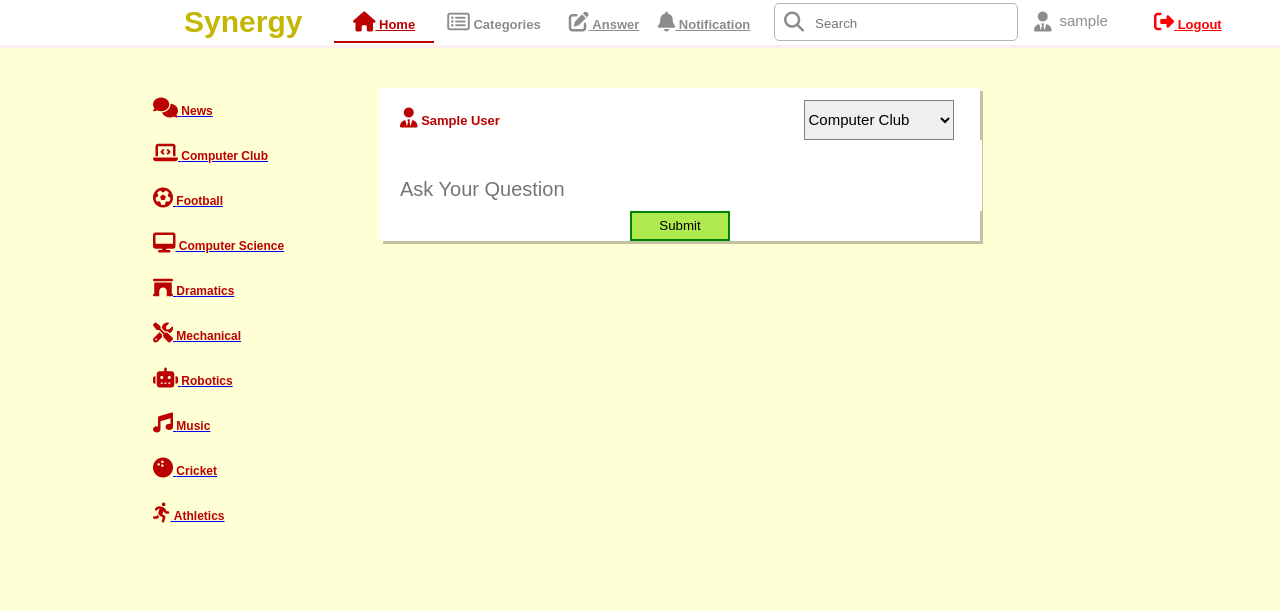
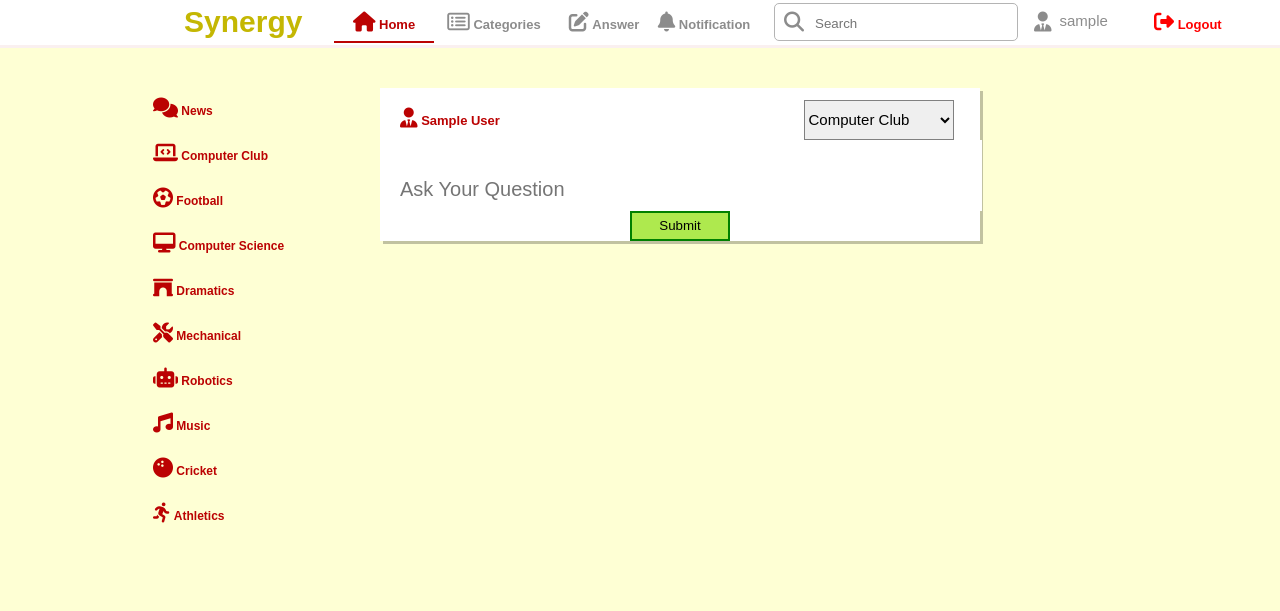
Before and after one commit to Mini-Malatia-Gang/MNNITians_any_query, a PHP site: page /Welcome2.php in a window 1280 px wide. Shown: the top 611 px of the page. Run offline with PHP 8.4, Linux system fonts and the light colour scheme; the visitor is signed in with stand-in values (Sample User, id 1); data that the repository does not hold is empty; some libraries are stand-ins or nearby versions.

Commit message:
change in css

```diff
--- a/css/styles2.css
+++ b/css/styles2.css
@@ -385,3 +385,6 @@ nav {
   border: 2px solid green;
   cursor: pointer;
 }
+a{
+  text-decoration: none;
+}
```
